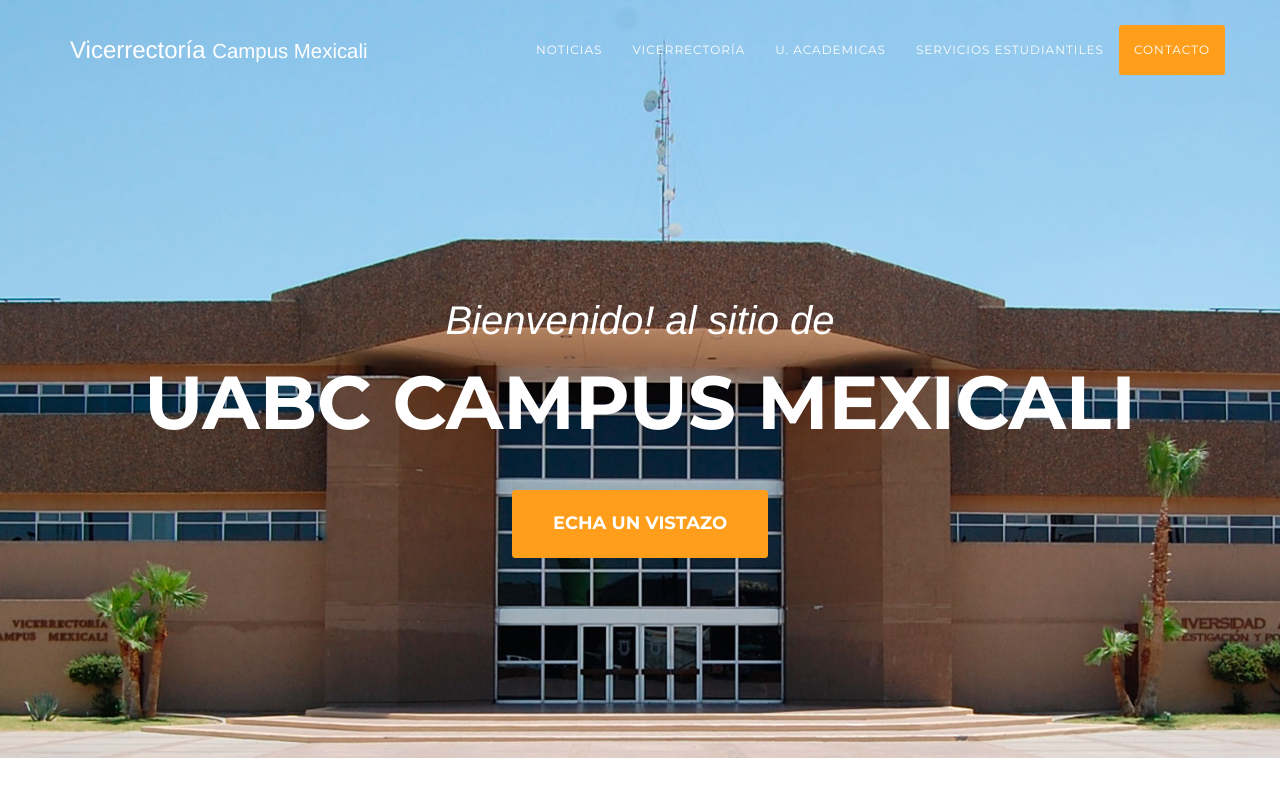
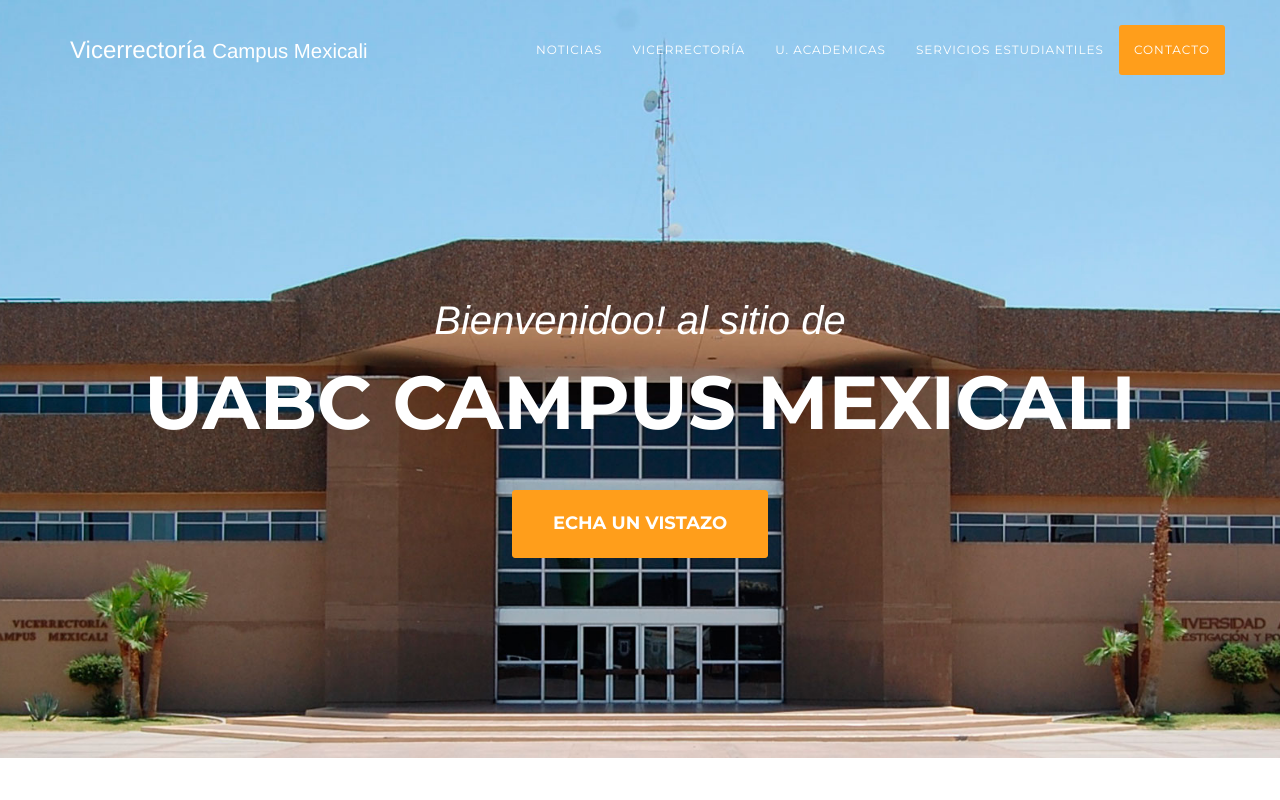
Before and after one commit to ramssesable/vicerrectoria, a plain HTML site: page 1/index.html in a window 1280 px wide. Shown: the top 800 px of the page. Drawn offline with nearby package versions, Linux system fonts and the light colour scheme; a web font is replaced by a local one.

Commit message:
prueba git

```diff
--- a/1/index.html
+++ b/1/index.html
@@ -81,7 +81,7 @@
     <header>
         <div class="container">
             <div class="intro-text">
-                <div class="intro-lead-in">Bienvenido! al sitio de</div>
+                <div class="intro-lead-in">Bienvenidoo! al sitio de</div>
                 <div class="intro-heading">UABC Campus Mexicali</div>
                 <a href="#about" class="page-scroll btn btn-xl">Echa un vistazo</a>
             </div>
```
